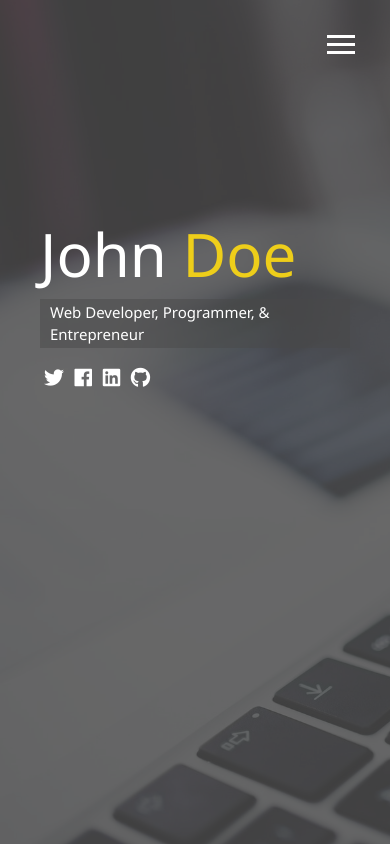
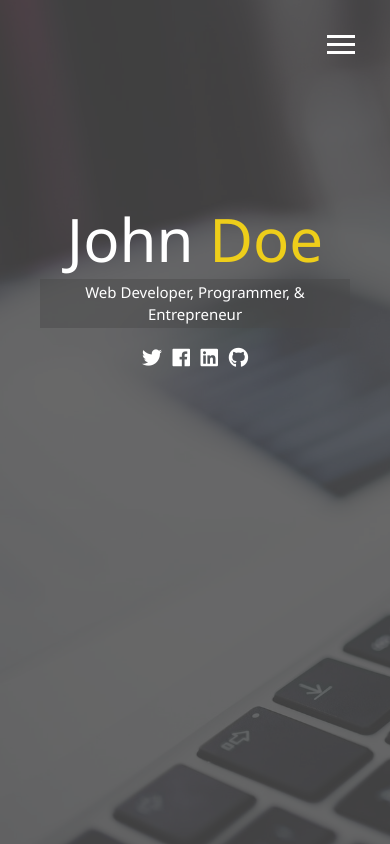
Before and after one commit to phuongTP1998/portfolio-scss, a website: page dist/index.html in a window 390 px wide. Drawn offline with Linux system fonts and the light colour scheme.

Commit message:
added media queries and made menu overlay responsive

```diff
--- a/scss/_menu.scss
+++ b/scss/_menu.scss
@@ -130,3 +130,28 @@
     transition-delay: $x * 0.1s;
   }
 }
+
+//Media Query Mixins
+@mixin mediaSm {
+  @media screen and (max-width: 500px) {
+    @content;
+  }
+}
+
+@mixin mediaMd {
+  @media screen and (max-width: 768px) {
+    @content;
+  }
+}
+
+@mixin mediaLg {
+  @media screen and (min-width: 769px) and (max-width: 1170px) {
+    @content;
+  }
+}
+
+@mixin mediaXL {
+  @media screen and (min-width: 1171px) {
+    @content;
+  }
+}
--- /dev/null
+++ b/scss/_mobile.scss
@@ -0,0 +1,54 @@
+// Widescreens
+@include mediaXL {
+}
+
+@include mediaLg {
+}
+
+//Tablets & Small Laptops
+@include mediaMd {
+  main {
+    align-items: center;
+    text-align: center;
+
+    .lg-heading {
+      line-height: 1;
+      margin-bottom: 1rem;
+    }
+  }
+
+  ul.menu-nav,
+  div.menu-branding {
+    float: none;
+    width: 100%;
+    min-height: 0;
+
+    &.show {
+      transform: translate3d(0, 0, 0);
+    }
+  }
+
+  .menu-nav {
+    height: 75vh;
+    transform: translate3d(-100%, 0, 0);
+    font-size: 24px;
+  }
+
+  .menu-branding {
+    height: 25vh;
+    transform: translate3d(100%, 0, 0);
+
+    .portrait {
+      background: url("../img/portrait_small.jpg");
+      width: 150px;
+      height: 150px;
+    }
+  }
+}
+
+//Smartphones
+@include mediaSm {
+  main#home h1 {
+    margin-top: 10vh;
+  }
+}
--- a/scss/main.scss
+++ b/scss/main.scss
@@ -1,5 +1,6 @@
 @import "config";
 @import "menu";
+@import "mobile";
 
 html {
   font-size: 10px;
```
Also changed, not shown: dist/css/main.css.
